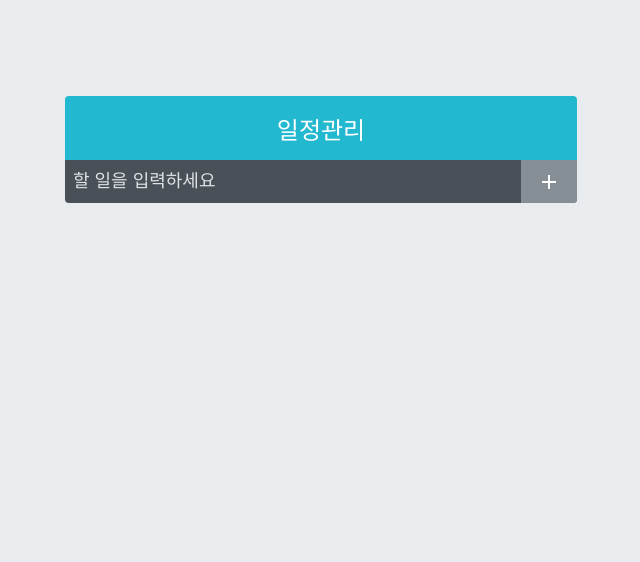
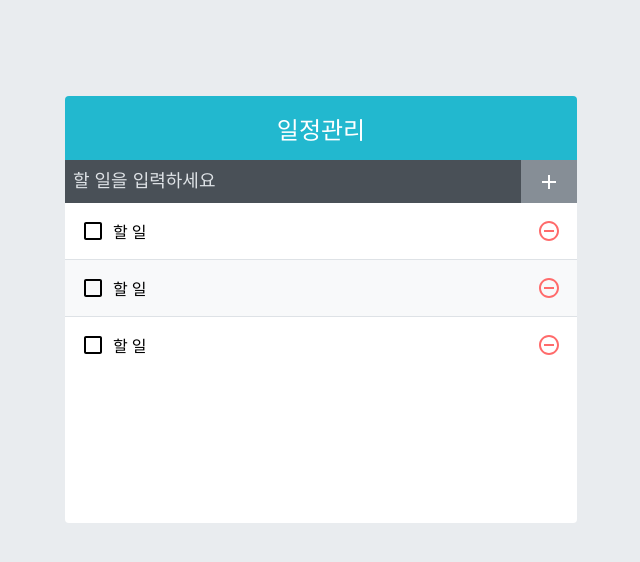
Before and after one commit to dev-93/todo-app, a React (Create React App) app: page / in a window 1280 px wide. Shown: the top 562 px of the page, without its empty margins (319-959 px from the left). Built offline with nearby package versions, Linux system fonts and the light colour scheme.

Commit message:
UI - TodoList, TodoListItem 스타일 생성

```diff
--- a/src/App.js
+++ b/src/App.js
@@ -1,11 +1,13 @@
 import React from "react";
 import TodoTemplate from "./components/TodoTemplate";
 import TodoInsert from "./components/TodoInsert";
+import TodoList from "./components/TodoList";
 
 function App() {
     return (
         <TodoTemplate>
             <TodoInsert />
+            <TodoList />
         </TodoTemplate>
     );
 }
--- /dev/null
+++ b/src/components/TodoList.js
@@ -0,0 +1,15 @@
+import React from "react";
+import "./TodoList.scss";
+import TodoListItem from "./TodoListItem";
+
+const TodoList = () => {
+    return (
+        <div className="TodoList">
+            <TodoListItem />
+            <TodoListItem />
+            <TodoListItem />
+        </div>
+    );
+};
+
+export default TodoList;
--- /dev/null
+++ b/src/components/TodoList.scss
@@ -0,0 +1,5 @@
+.TodoList {
+    min-height: 320px;
+    max-height: 513px;
+    overflow-y: auto;
+}
--- /dev/null
+++ b/src/components/TodoListItem.js
@@ -0,0 +1,23 @@
+import React from "react";
+import {
+    MdCheckBox,
+    MdCheckBoxOutlineBlank,
+    MdRemoveCircleOutline,
+} from "react-icons/md";
+import "./TodoListItem.scss";
+
+const TodoListItem = () => {
+    return (
+        <div className="TodoListItem">
+            <div className="checkbox">
+                <MdCheckBoxOutlineBlank />
+                <div className="text">할 일</div>
+            </div>
+            <div className="remove">
+                <MdRemoveCircleOutline />
+            </div>
+        </div>
+    );
+};
+
+export default TodoListItem;
--- /dev/null
+++ b/src/components/TodoListItem.scss
@@ -0,0 +1,51 @@
+.TodoListItem {
+    padding: 1rem;
+    display: flex;
+    align-items: center;
+
+    &:nth-child(even) {
+        background: #f8f9fa;
+    }
+
+    .checkbox {
+        cursor: pointer;
+        flex: 1;
+        display: flex;
+        align-items: center;
+
+        svg {
+            font-size: 1.5rem;
+        }
+
+        .text {
+            margin-left: 0.5rem;
+            flex: 1;
+        }
+    }
+
+    &.checked {
+        svg {
+            color: #22b8cf;
+        }
+        .text {
+            color: #adb5bd;
+            text-decoration: line-through;
+        }
+    }
+
+    .remove {
+        display: flex;
+        align-items: center;
+        font-size: 1.5rem;
+        color: #ff6b6b;
+        cursor: pointer;
+
+        &:hover {
+            color: #ff8787;
+        }
+    }
+
+    & + & {
+        border-top: 1px solid #dee2e6;
+    }
+}
```
